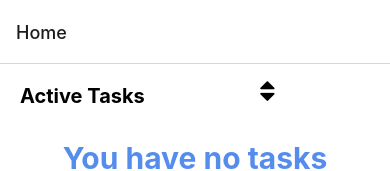
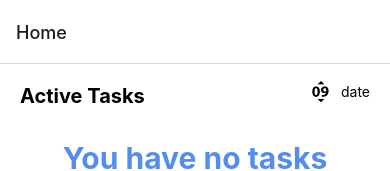
Before and after one commit to sebasvivas1/todo-list, a React Native app: screen /Home in a window 390 px wide. Shown: the top 171 px of the page. Built offline with nearby package versions, Linux system fonts and the light colour scheme.

Commit message:
added priority icons to task card

```diff
--- a/components/Landing/Home.tsx
+++ b/components/Landing/Home.tsx
@@ -12,7 +12,6 @@ import Footer from '../common/Footer';
 import global from '../../styles/global';
 import NoTasks from '../common/NoTasks';
 import { TasksContext } from '../../hooks/ContextProvider';
-import FontAwesome from 'react-native-vector-icons/FontAwesome';
 import MaterialCommunityIcons from 'react-native-vector-icons/MaterialCommunityIcons';
 
 export default function Home() {
@@ -82,21 +81,21 @@ export default function Home() {
     <View style={global.container}>
       <View style={global.header}>
         <Text style={global.title}>Active Tasks</Text>
-        {!selectFavorites ? (
+        {!selectFavorites && !startSelection ? (
           <View style={styles.sortContainer}>
             <TouchableHighlight
               underlayColor={'#fff'}
               onPress={() => sortTasks()}>
-              <FontAwesome
-                name="sort"
+              <MaterialCommunityIcons
+                name="sort-numeric-variant"
                 size={25}
                 color="#000"
                 style={styles.icon}
               />
             </TouchableHighlight>
-            <Text style={styles.sortText}>{sortBy}</Text>
+            <Text style={styles.sortText}>date</Text>
           </View>
-        ) : null}
+        ) : (
           <View>
             {(selectFavorites && selected.length > 0) ||
             (startSelection && selected.length > 0) ? (
@@ -120,6 +119,7 @@ export default function Home() {
               </View>
             ) : null}
           </View>
+        )}
       </View>
       <ScrollView alwaysBounceVertical={false}>
         <View>
--- a/components/Tasks/Task.tsx
+++ b/components/Tasks/Task.tsx
@@ -10,7 +10,6 @@ import {
 import TaskModel from '../../models/Task';
 import TaskInfo from './TaskInfo';
 import MaterialIcons from 'react-native-vector-icons/MaterialIcons';
-// import AsyncStorage from '@react-native-async-storage/async-storage';
 import global from '../../styles/global';
 import { TasksContext } from '../../hooks/ContextProvider';
 import LongPressModal from '../Modal/LongPressModal';
@@ -130,6 +129,30 @@ export default function Task({
         <View>
           {!task?.completed ? (
             <View style={styles.itemsRight}>
+              {task.priority === 0 ? (
+                <MaterialIcons
+                  name="priority-high"
+                  size={23}
+                  color="green"
+                  style={styles.priority}
+                />
+              ) : null}
+              {task.priority === 1 ? (
+                <MaterialIcons
+                  name="priority-high"
+                  size={23}
+                  color="orange"
+                  style={styles.priority}
+                />
+              ) : null}
+              {task.priority === 2 ? (
+                <MaterialIcons
+                  name="priority-high"
+                  size={23}
+                  color="red"
+                  style={styles.priority}
+                />
+              ) : null}
               <TouchableHighlight
                 onPress={toggleFavorite}
                 underlayColor="#f2f2f2"
@@ -203,6 +226,9 @@ const styles = StyleSheet.create({
     zIndex: 999,
   },
   favorite: {
-    marginRight: 15,
+    marginRight: 10,
+  },
+  priority: {
+    marginRight: 10,
   },
 });
```
Lines whose indentation alone changed are shown as unchanged.
